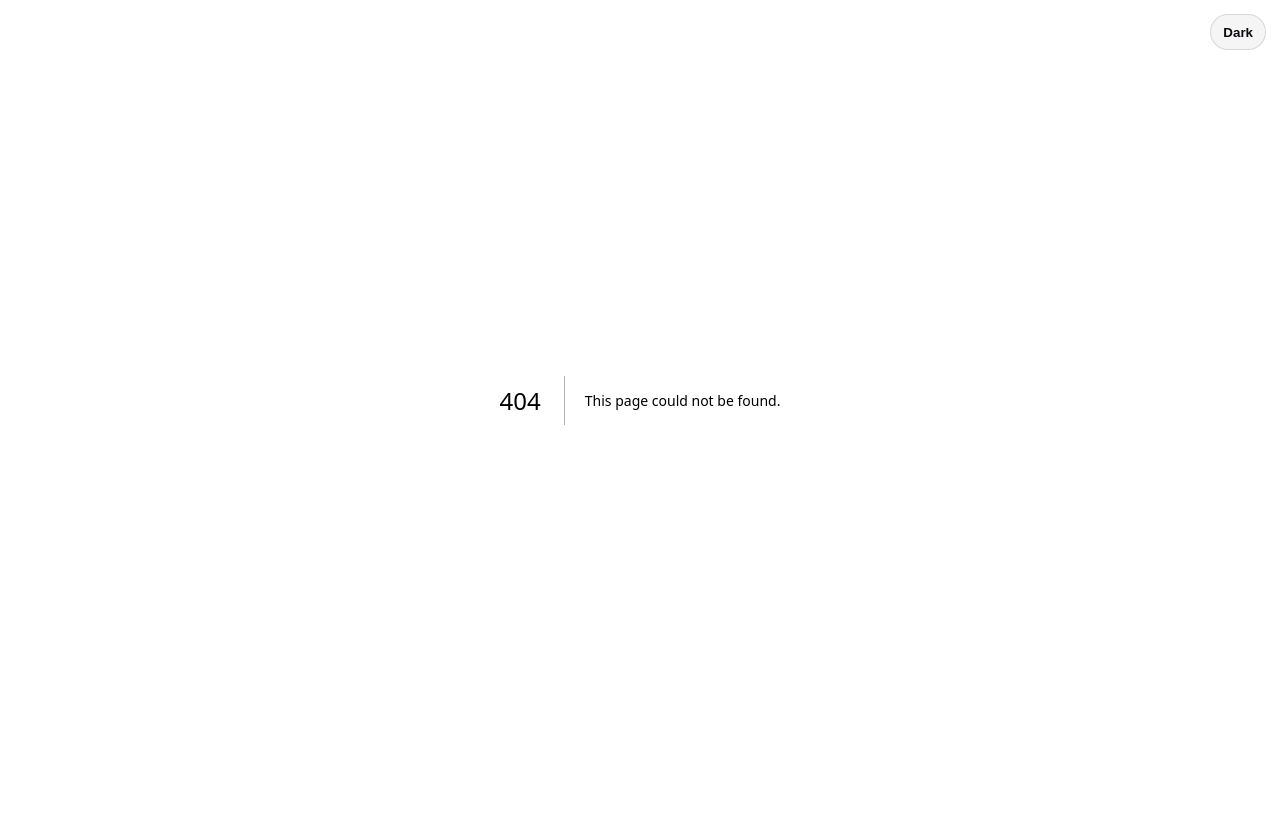
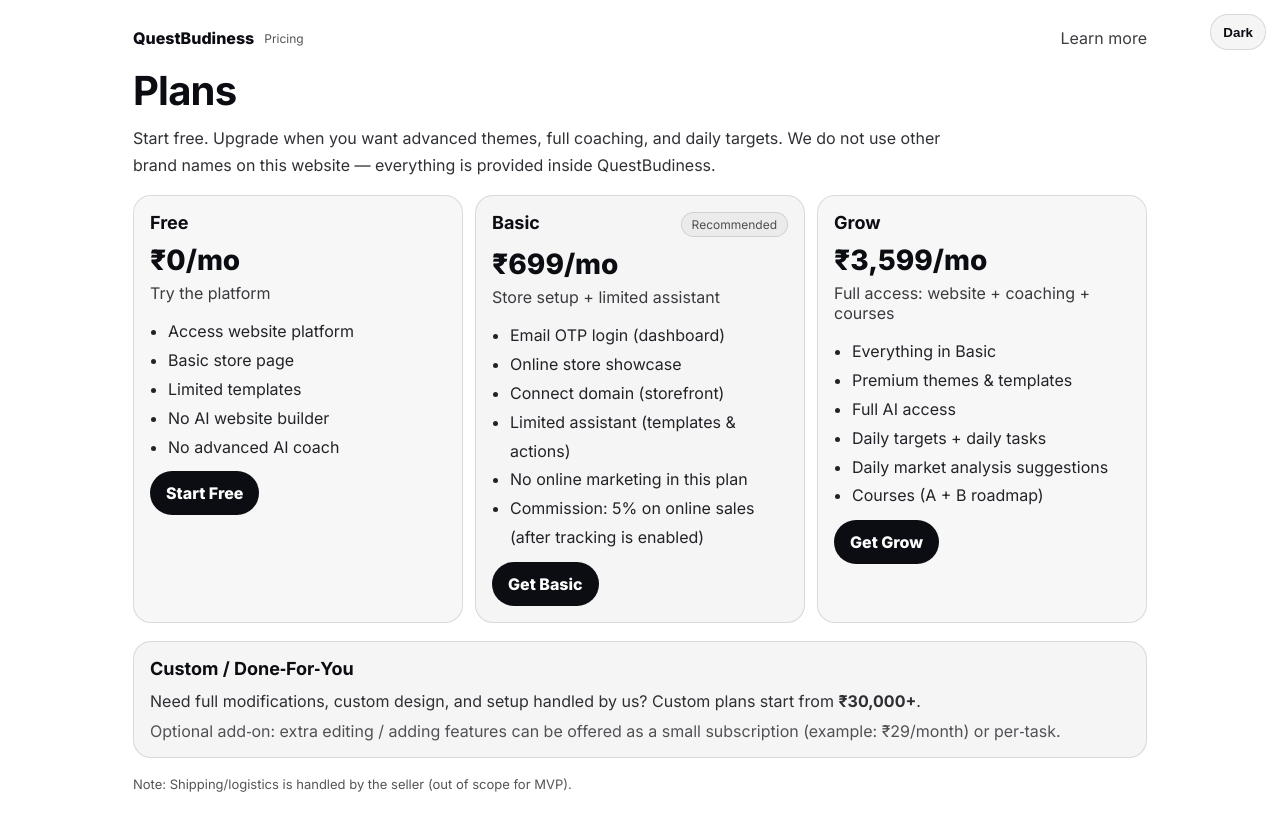
Before and after one commit to Vinayakfreak/questbusiness-web, a Next.js app: page /pricing in a window 1280 px wide. Before the commit this address had no page. Shown: the top 830 px of the page. Before the commit the page ends 800 px from the top, so only its background shows below. Built offline with nearby package versions, Linux system fonts and the light colour scheme.

Commit message:
Add pricing page + link

```diff
--- a/src/app/page.tsx
+++ b/src/app/page.tsx
@@ -42,6 +42,9 @@
               </Link>
               <Link className={styles.btnSecondary} href="/about">
                 Learn more
+              </Link>
+              <Link className={styles.btnSecondary} href="/pricing">
+                Pricing
               </Link>
               <Link className={styles.btnSecondary} href="/s/demo">
                 Demo seller page
--- /dev/null
+++ b/src/app/pricing/page.tsx
@@ -0,0 +1,159 @@
+import Link from "next/link";
+
+const BRAND = "QuestBudiness";
+
+function Card({
+  title,
+  price,
+  subtitle,
+  items,
+  cta,
+  highlight,
+}: {
+  title: string;
+  price: string;
+  subtitle: string;
+  items: string[];
+  cta: string;
+  highlight?: boolean;
+}) {
+  return (
+    <div
+      style={{
+        border: `1px solid var(--border)`,
+        background: highlight ? "var(--panel)" : "var(--panel2)",
+        borderRadius: 18,
+        padding: 16,
+      }}
+    >
+      <div style={{ display: "flex", justifyContent: "space-between", gap: 10, alignItems: "baseline" }}>
+        <h2 style={{ margin: 0, fontSize: 18 }}>{title}</h2>
+        {highlight ? (
+          <span
+            style={{
+              fontSize: 12,
+              padding: "4px 10px",
+              borderRadius: 999,
+              border: "1px solid var(--border)",
+              background: "var(--panel)",
+              color: "var(--muted)",
+            }}
+          >
+            Recommended
+          </span>
+        ) : null}
+      </div>
+      <div style={{ marginTop: 10, fontSize: 28, fontWeight: 800 }}>{price}</div>
+      <div style={{ marginTop: 6, opacity: 0.8 }}>{subtitle}</div>
+
+      <ul style={{ marginTop: 14, paddingLeft: 18, opacity: 0.9, lineHeight: 1.8 }}>
+        {items.map((x) => (
+          <li key={x}>{x}</li>
+        ))}
+      </ul>
+
+      <Link
+        href="/onboard"
+        style={{
+          display: "inline-flex",
+          alignItems: "center",
+          justifyContent: "center",
+          height: 44,
+          padding: "0 16px",
+          borderRadius: 999,
+          background: "var(--fg)",
+          color: "var(--bg)",
+          fontWeight: 800,
+          marginTop: 10,
+        }}
+      >
+        {cta}
+      </Link>
+    </div>
+  );
+}
+
+export default function PricingPage() {
+  return (
+    <div style={{ maxWidth: 1050, margin: "0 auto", padding: "28px 18px 60px" }}>
+      <header style={{ display: "flex", justifyContent: "space-between", gap: 12, alignItems: "center" }}>
+        <div style={{ display: "flex", gap: 10, alignItems: "center" }}>
+          <Link href="/" style={{ fontWeight: 800 }}>
+            {BRAND}
+          </Link>
+          <span style={{ opacity: 0.7, fontSize: 12 }}>Pricing</span>
+        </div>
+        <Link href="/about" style={{ opacity: 0.8 }}>
+          Learn more
+        </Link>
+      </header>
+
+      <h1 style={{ marginTop: 18, fontSize: 40, letterSpacing: -0.8 }}>Plans</h1>
+      <p style={{ marginTop: 10, opacity: 0.85, lineHeight: 1.7, maxWidth: 820 }}>
+        Start free. Upgrade when you want advanced themes, full coaching, and daily targets. We do not use other brand names on
+        this website — everything is provided inside {BRAND}.
+      </p>
+
+      <div style={{ display: "grid", gridTemplateColumns: "repeat(auto-fit, minmax(260px, 1fr))", gap: 12, marginTop: 16 }}>
+        <Card
+          title="Free"
+          price="₹0/mo"
+          subtitle="Try the platform"
+          cta="Start Free"
+          items={[
+            "Access website platform",
+            "Basic store page",
+            "Limited templates",
+            "No AI website builder",
+            "No advanced AI coach",
+          ]}
+        />
+
+        <Card
+          title="Basic"
+          price="₹699/mo"
+          subtitle="Store setup + limited assistant"
+          cta="Get Basic"
+          highlight
+          items={[
+            "Email OTP login (dashboard)",
+            "Online store showcase",
+            "Connect domain (storefront)",
+            "Limited assistant (templates & actions)",
+            "No online marketing in this plan",
+            "Commission: 5% on online sales (after tracking is enabled)",
+          ]}
+        />
+
+        <Card
+          title="Grow"
+          price="₹3,599/mo"
+          subtitle="Full access: website + coaching + courses"
+          cta="Get Grow"
+          items={[
+            "Everything in Basic",
+            "Premium themes & templates",
+            "Full AI access",
+            "Daily targets + daily tasks",
+            "Daily market analysis suggestions",
+            "Courses (A + B roadmap)",
+          ]}
+        />
+      </div>
+
+      <div style={{ marginTop: 18, border: "1px solid var(--border)", borderRadius: 18, padding: 16, background: "var(--panel)" }}>
+        <h2 style={{ margin: 0, fontSize: 18 }}>Custom / Done‑For‑You</h2>
+        <p style={{ marginTop: 8, opacity: 0.85, lineHeight: 1.7 }}>
+          Need full modifications, custom design, and setup handled by us? Custom plans start from <b>₹30,000+</b>.
+        </p>
+        <p style={{ marginTop: 6, opacity: 0.7 }}>
+          Optional add‑on: extra editing / adding features can be offered as a small subscription (example: ₹29/month) or per‑task.
+        </p>
+      </div>
+
+      <div style={{ marginTop: 18, opacity: 0.7, fontSize: 13 }}>
+        Note: Shipping/logistics is handled by the seller (out of scope for MVP).
+      </div>
+    </div>
+  );
+}
```
